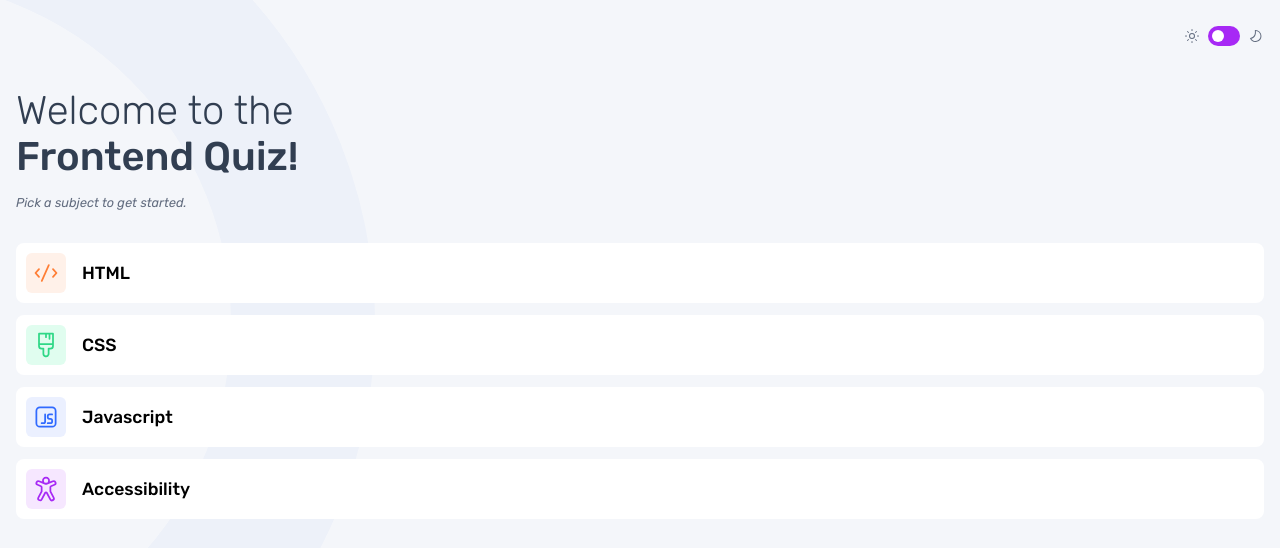
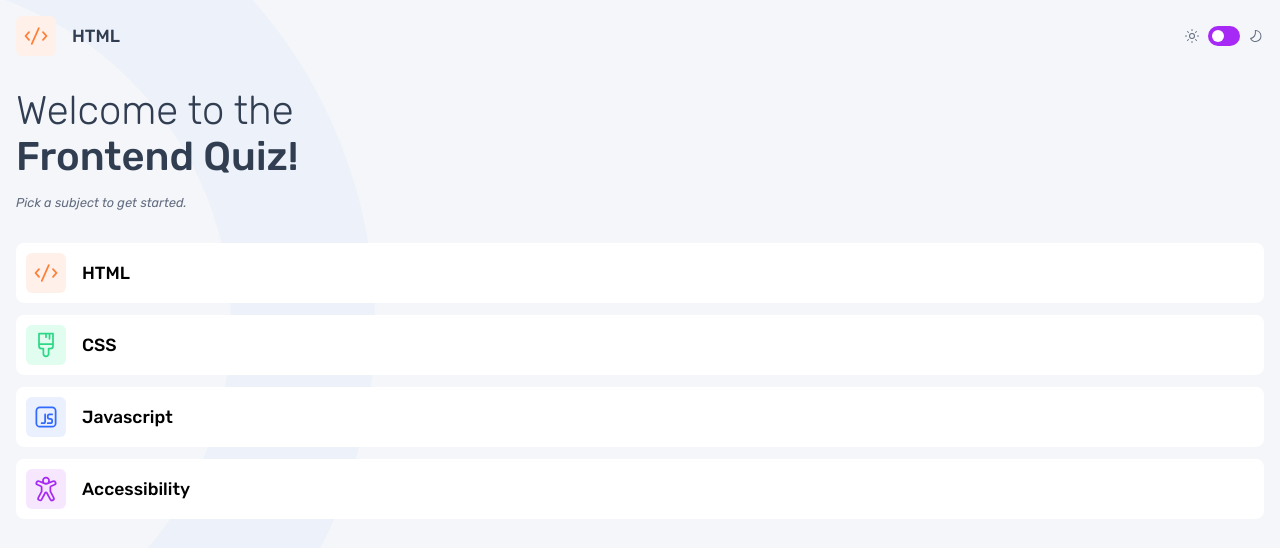
Before and after one commit to wideirp/frontend-quiz-app, a Vue app: page / in a window 1280 px wide. Both pictures are taken after a click on the button "HTML". Shown: the top 548 px of the page. Built offline with nearby package versions, Linux system fonts and the light colour scheme.

Commit message:
add: current quiz in header

```diff
--- a/src/assets/js/store.js
+++ b/src/assets/js/store.js
@@ -16,9 +16,7 @@ export const themeStore = reactive({
 
 export const quizStore = reactive({
   state: "init", // init, play, score
-  quizTitle: null,
-  quizIcon: null,
-  quizQuestions: null,
+  selectedQuiz: null,
   getData: async function () {
     const response = await fetch("/src/assets/data/data.json");
     const jsonData = await response.json();
--- a/src/components/QuizHeader.vue
+++ b/src/components/QuizHeader.vue
@@ -1,5 +1,5 @@
 <script setup>
-import { themeStore } from "@/assets/js/store";
+import { themeStore, quizStore } from "@/assets/js/store";
 import CheckboxSlider from "./widgets/CheckboxSlider.vue";
 import SvgIcon from "./widgets/SvgIcon.vue";
 
@@ -11,8 +11,13 @@ if (themeStore.darkTheme) {
 <template>
   <header :class="{ 'dark-theme': themeStore.darkTheme }">
     <div class="current-quiz">
-      <!-- <SvgIcon src="/icon-js.svg?image" alt="html" bgColor="#EBF0FF" />
-      <p>Javascript</p> -->
+      <SvgIcon
+        :src="quizStore.selectedQuiz.icon + '?image'"
+        :alt="quizStore.selectedQuiz.title"
+        :bgColor="quizStore.selectedQuiz.bgColor"
+        v-if="quizStore.selectedQuiz"
+      />
+      <p v-if="quizStore.selectedQuiz">{{ quizStore.selectedQuiz.title }}</p>
     </div>
     <div class="theme">
       <picture>
--- a/src/components/QuizSelector.vue
+++ b/src/components/QuizSelector.vue
@@ -6,6 +6,7 @@ const onClick = function (event) {
   const selectedTitle = event.currentTarget.innerText;
   const quizData = quizStore.getData().then((quizzes) => {
     const quiz = quizzes.filter((quiz) => quiz.title === selectedTitle)[0];
+    quizStore.selectedQuiz = quiz;
     console.log(quiz.title + " quiz is selected");
   });
 };
```
